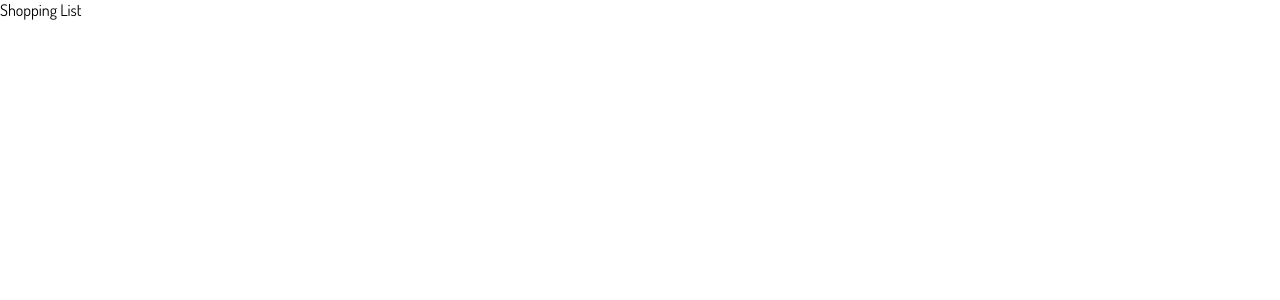
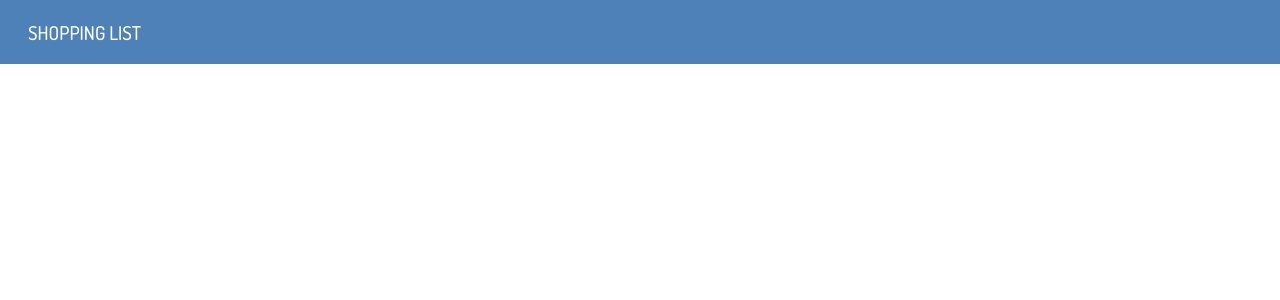
Before and after one commit to asatraitis/veritone-shopping-list, a React (Vite) app in the folder apps/client/: page / in a window 1280 px wide. Shown: the top 300 px of the page. Built offline with nearby package versions, Linux system fonts and the light colour scheme.

Commit message:
Add mui; AppBar component

```diff
--- a/apps/client/package.json
+++ b/apps/client/package.json
@@ -8,6 +8,9 @@
     "preview": "vite preview"
   },
   "dependencies": {
+    "@emotion/react": "^11.9.0",
+    "@emotion/styled": "^11.8.1",
+    "@mui/material": "^5.6.0",
     "react": "^17.0.2",
     "react-dom": "^17.0.2"
   },
--- a/apps/client/src/App.jsx
+++ b/apps/client/src/App.jsx
@@ -1,5 +1,11 @@
+import AppBar from './components/AppBar';
+
 function App() {
-  return <div className="App">Shopping List</div>;
+  return (
+    <div className="App">
+      <AppBar title="Shopping List" />
+    </div>
+  );
 }
 
 export default App;
--- /dev/null
+++ b/apps/client/src/components/AppBar/index.jsx
@@ -0,0 +1,19 @@
+import Box from '@mui/material/Box';
+
+export default function AppBar({ title = '' }) {
+  return (
+    <Box
+      sx={{
+        backgroundColor: '#4D81B7',
+        color: 'white',
+        paddingY: 2.45,
+        paddingX: 3.5,
+        textTransform: 'uppercase',
+        fontSize: 19,
+        fontWeight: 500,
+      }}
+    >
+      {title}
+    </Box>
+  );
+}
```
